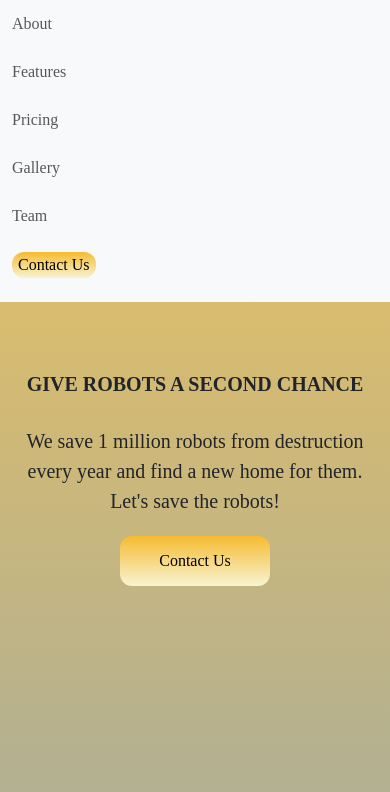
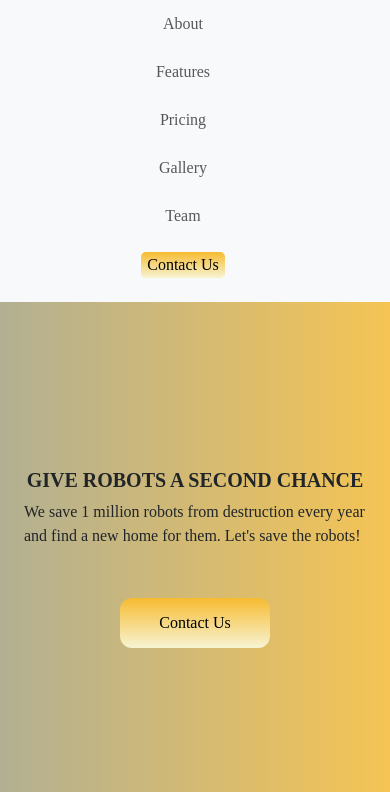
Before and after one commit to israilyas/Hackathon, a plain HTML site: page index.html in a window 390 px wide. Both pictures are taken after a click on the button "Toggle navigation". Shown: the part 52-844 px from the top of the page. Drawn offline with nearby package versions, Linux system fonts and the light colour scheme.

Commit message:
new commit

```diff
--- a/index.html
+++ b/index.html
@@ -14,13 +14,15 @@
     <nav class="navbar navbar-expand-lg bg-body-tertiary">
         <div class="container-fluid">
             <a class="navbar-brand" href="#"><img src="asset/SiteLogo.png" class="ms-5" /></a>
+
             <button class="navbar-toggler" type="button" data-bs-toggle="collapse"
                 data-bs-target="#navbarSupportedContent" aria-controls="navbarSupportedContent" aria-expanded="false"
                 aria-label="Toggle navigation">
                 <span class="navbar-toggler-icon"></span>
             </button>
+
             <div class="collapse navbar-collapse" id="navbarSupportedContent">
-                <ul class="navbar-nav ms-auto me-4 mb-2 mb-lg-0">
+                <ul class="navbar-nav ms-auto me-4 mb-2 mb-lg-0 d-flex-sm justify-content-center align-items-center">
                     <li class="nav-item mt-2">
                         <a class="nav-link" aria-current="page" href="#">About</a>
                     </li>
@@ -38,28 +40,32 @@
                     </li>
                     <li class="nav-item mt-2">
                         <a class="nav-link" href="#"><button
-                                style=" background: linear-gradient(to bottom, #f6bb30, #f7f4d3); border-radius: 12px; border: none;">Contact
+                                style=" background: linear-gradient(to bottom, #f6bb30, #f7f4d3); border-radius: 5px; border: none;">Contact
                                 Us</button></a>
                     </li>
-
                 </ul>
-            </div>
+            </div>  <!-- navbar-list-ended -->
         </div>
     </nav>
-    <div class="container">
-        <div class="text">
-            <h1><b>GIVE ROBOTS A SECOND CHANCE</b></h1>
+
+    <div class="container-fluid">
+
+        <div class="row justify-content-center align-items-center vh-100">
+            <div class="text col-lg-6 d-flex flex-column align-items-center p-4">
+                <h1 class="fs-lg-1 fs-sm-3 fs-md-2"><b>GIVE ROBOTS A SECOND CHANCE</b></h1>
                 <p>
                     We save 1 million robots from destruction every year and find a new
                     home for them. Let's save the robots!
                 </p>
-            <a class="nav-link" href="#"><button
+                <a class="" href="#"><button
                         style=" background: linear-gradient(to bottom, #f6bb30, #f7f4d3); border-radius: 12px; border: none; width: 150px; height: 50px;">Contact
                         Us</button></a>
             </div>
 
-        <div class="image">
-            <img src="asset/robot 1.png" alt="">
+            <div class="image col-lg-6 d-flex justify-content-center align-items-center p-4"> <!-- Added d-flex, justify-content-center, align-items-center, and p-4 classes -->
+                <img src="asset/robot 1.png" alt="" class="w-75">
+            </div>
+        </div>
     </div>
 
     <script src="https://cdn.jsdelivr.net/npm/bootstrap@5.3.3/dist/js/bootstrap.bundle.min.js"
--- a/style.css
+++ b/style.css
@@ -1,5 +1,5 @@
 body {
-    background: linear-gradient(to bottom, #f5c454, #b2b092);
+    background: linear-gradient(to left, #f5c454, #b2b092);
     height: 100vh;
     margin: 0;
     font-family: serif;
@@ -7,40 +7,28 @@ body {
 
 .container {
     display: flex;
-    flex-direction: row;
+    justify-content: space-around;
     align-items: center;
-    gap: 40px;
-    margin-top: 40px;
-}
-.image img {
-    width: 80%;
-    margin-top: auto;
-    margin-left: 40px;
+
 }
 .content h1,p {
     margin-bottom: 50px;
 }
-@media (max-width: 667px) {
-    .container {
-        flex-direction: column;
-        align-items: center;
-        gap: 20px;
-    }
 
-    .text, .image {
-        width: 100%;
-        text-align: center;
-    }
+   /* Custom responsive font sizes */
+.fs-sm-3 {
+    font-size: 1.25rem; /* Font size for small devices */
+}
 
-    .image img {
-        width: 90%;
-        margin-left: 5%;
-        margin-right: 5%;
-    }
+@media (min-width: 768px) {
 
-    .text h1, .text p {
-        margin-bottom: 20px;
-        font-size: 20px;
-        margin-top : 30px;
+    .fs-md-2 {
+        font-size: 1.6rem; /* Font size for medium devices */
     }
 }
+
+@media (min-width: 992px) {
+    .fs-lg-1 {
+        font-size: 2rem; /* Font size for large devices */
+    }
+}
```
Lines whose indentation alone changed are shown as unchanged.
